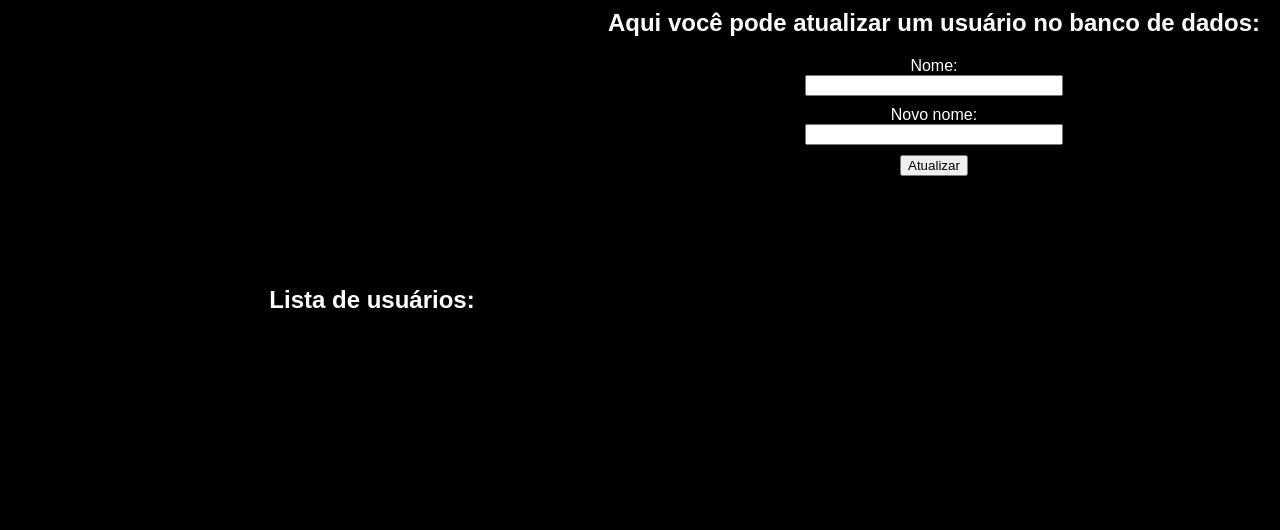
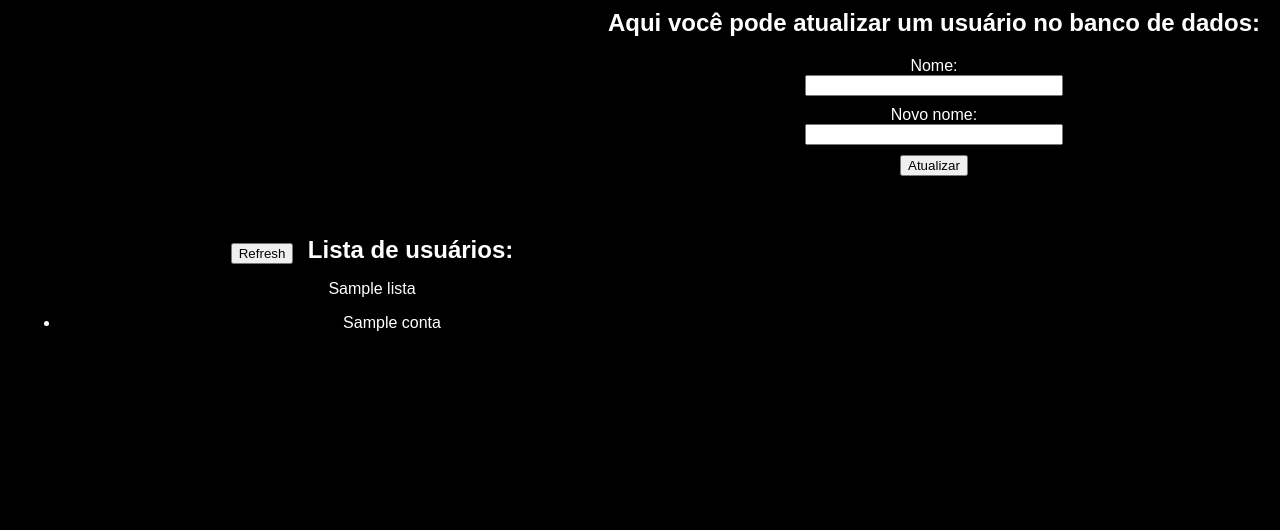
Before and after one commit to devjoaoalves/ProjetoCRUD, a Flask app: template templates/index.html in a window 1280 px wide. Shown: the part 465-995 px from the top of the page. Run offline with Flask 3, Linux system fonts and the light colour scheme; the template is opened without the code that fills it: most values are stand-ins (such as "Sample title", 1, 10 or a date in 2020).

Commit message:
Finalizando o CRUD

```diff
--- a/static/index.css
+++ b/static/index.css
@@ -51,3 +51,10 @@ form{
     position: relative;
     float: left;
 }
+.painel h2{
+    display: inline;
+    margin-inline-start: 10px;
+}
+.botao_atualizar{
+    top: 0;
+}
--- a/templates/index.html
+++ b/templates/index.html
@@ -35,9 +35,18 @@
             <input class="input_update" type="text" name="new_name" required>
             <button class="bt_update" type="submit">Atualizar</button>
         </form>
+
     </div>
     <div class="painel">
+        <button class="botao_atualizar" type="reset">Refresh</button>
         <h2>Lista de usuários:</h2>
+        <p>{{ lista }}</p>
+        <ul>
+            {% for conta in usuarios %}
+                <li>{{ conta.name }}</li>
+            {% endfor %}
+        </ul>
+
     </div>
 
 </body>
```
Also changed, not shown: views.py (+11 -4 lines), dados.db.
